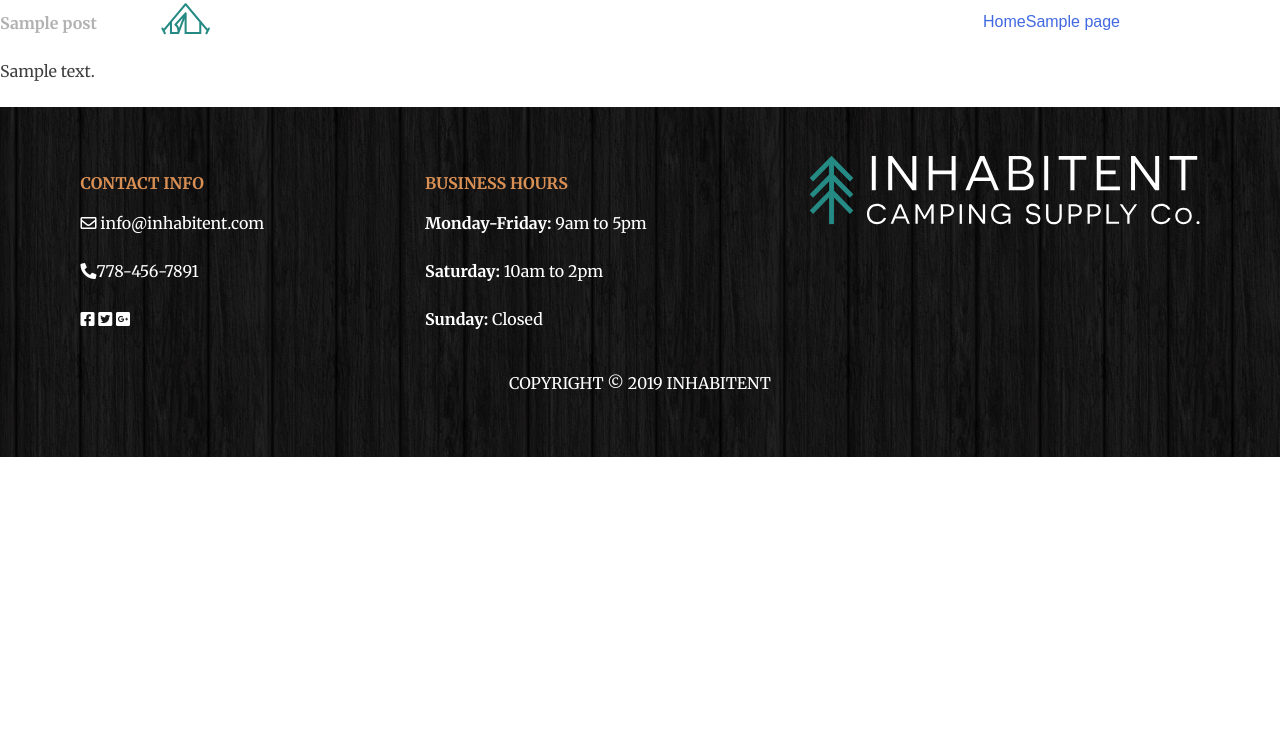
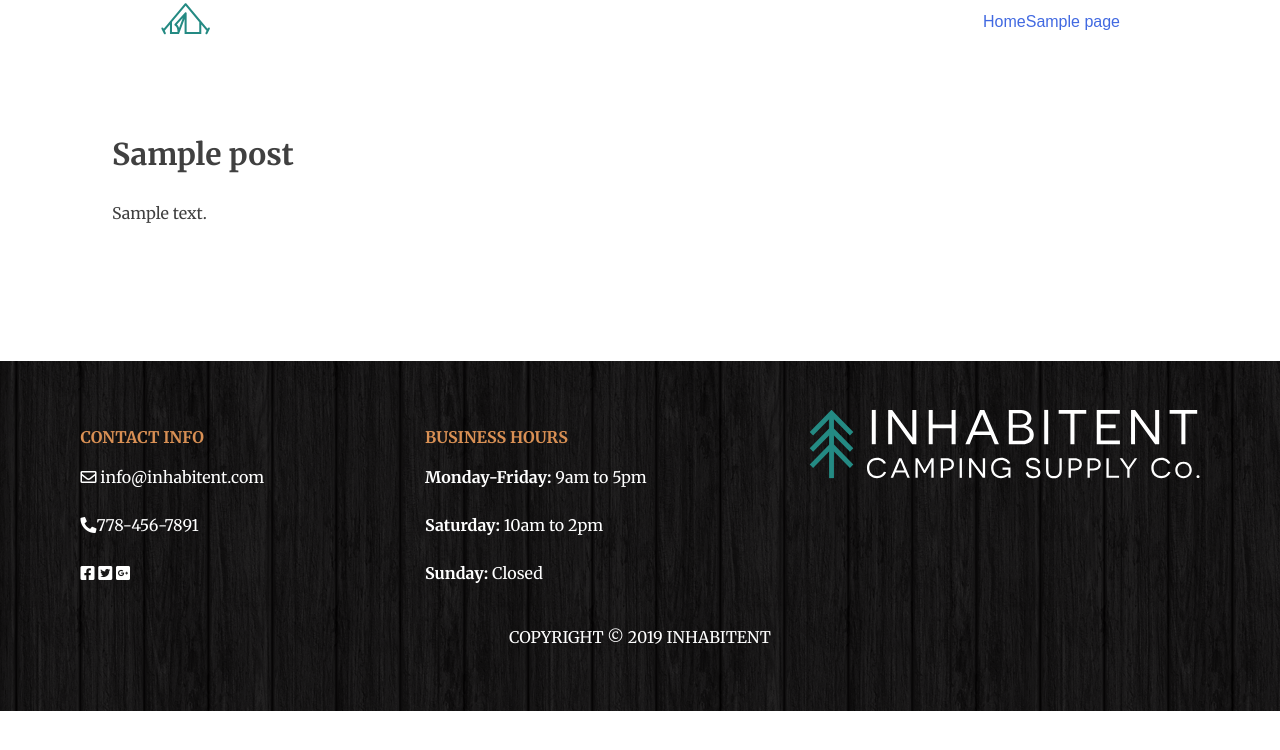
Before and after one commit to KristineSuarez/Inhabitent, a WordPress theme: the page made by themes/inhabitent/page.php in a window 1280 px wide. Shown: the top 750 px of the page. Run offline with PHP 8.4 and a stand-in for WordPress, Linux system fonts and the light colour scheme; the site name, menu and one post (Sample post) are stand-ins, and other content is empty; some libraries are stand-ins or nearby versions.

```diff
--- /dev/null
+++ b/themes/inhabitent/sass/_page.scss
@@ -0,0 +1,20 @@
+.page {
+    .content-area {
+        padding: 7rem;
+
+        .entry-header {
+            // background: #ddd;
+            position: relative;
+
+            img {
+                height: auto;
+                width: 100%;
+            }
+            .entry-title {
+                font-size: 30px;
+                color: #404040;
+            }
+        }
+    }
+
+}
--- a/themes/inhabitent/sass/style.scss
+++ b/themes/inhabitent/sass/style.scss
@@ -71,6 +71,7 @@ Nicolas Gallagher and Jonathan Neal http://necolas.github.com/normalize.css/
 @import "taxonomy-product_type";
 @import "single";
 @import "single-product";
+@import "page";
 
 html {
     scroll-behavior: smooth;
--- a/themes/inhabitent/style.css
+++ b/themes/inhabitent/style.css
@@ -991,6 +991,17 @@ object {
 .single-product .content-area {
   padding: 8rem; }
 
+.page .content-area {
+  padding: 7rem; }
+  .page .content-area .entry-header {
+    position: relative; }
+    .page .content-area .entry-header img {
+      height: auto;
+      width: 100%; }
+    .page .content-area .entry-header .entry-title {
+      font-size: 30px;
+      color: #404040; }
+
 html {
   scroll-behavior: smooth;
   -webkit-box-sizing: border-box;
```
Also changed, not shown: themes/inhabitent/build/css/style.min.css, 1 other file.
